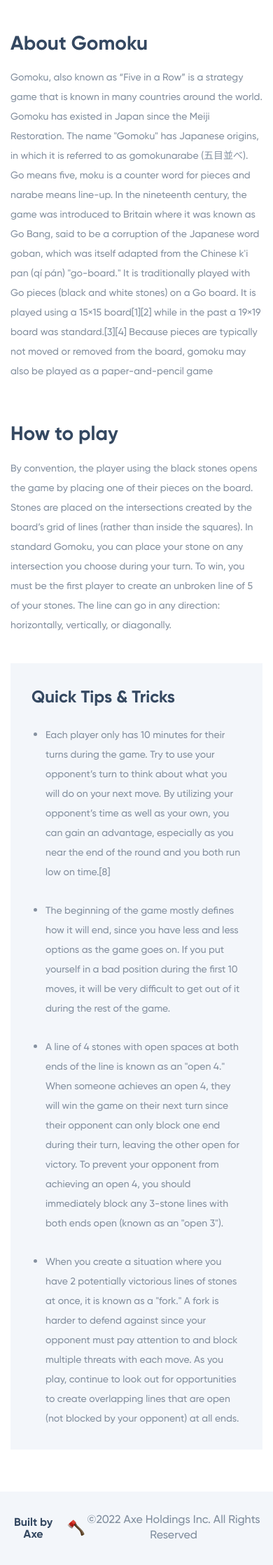
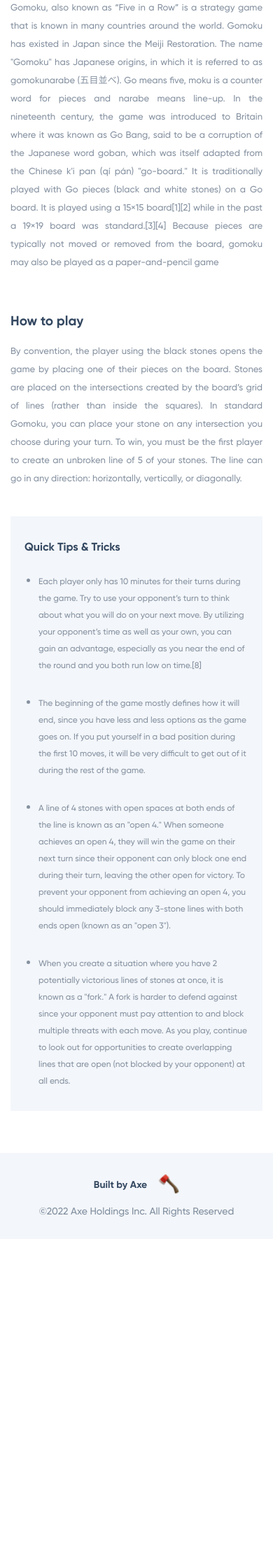
Before and after one commit to Axe-LLC/gomoku.com, a PHP site: page / in a window 390 px wide; the page is wider, and only the part inside the window is pictured. Shown: the part 1499-3736 px from the top of that part at 70% size. After the commit the page ends 3238 px from the top of that part, so only its background shows below. Run offline with PHP 8.4, Linux system fonts and the light colour scheme.

Commit message:
Mobile responsive : step1 -> content section

```diff
--- a/style/style.css
+++ b/style/style.css
@@ -471,7 +471,7 @@ ul, li {
 	text-align: center;
 	color: #344861;
 	font-size: 14px;
-	line-height: 22px;
+	line-height: 2;
 	position: relative;
 }
 .privacy a {
@@ -1049,4 +1049,31 @@ button:focus, button:active {
 		height: 30px;
 		left: 30px;
 	}
+	.page-content h3 {
+		font-size: 19px;
+	}
+	.page-content p {
+		font-size: 13px;
+		text-align: justify;
+	}
+	.page-content .desc h3 {
+		font-size: 16px;
+	}
+	.page-content .desc {
+		padding: 1rem 2rem;
+	}
+	.page-content .desc li {
+		font-size: 12px;
+	}
+	.privacy {
+		padding-top: 20px;
+	}
+	.privacy h4,
+	.privacy p {
+		font-size: 14px;
+		justify-content: center;
+	}
+	.privacy .container {
+		display: block !important;
+	}
 }
```
